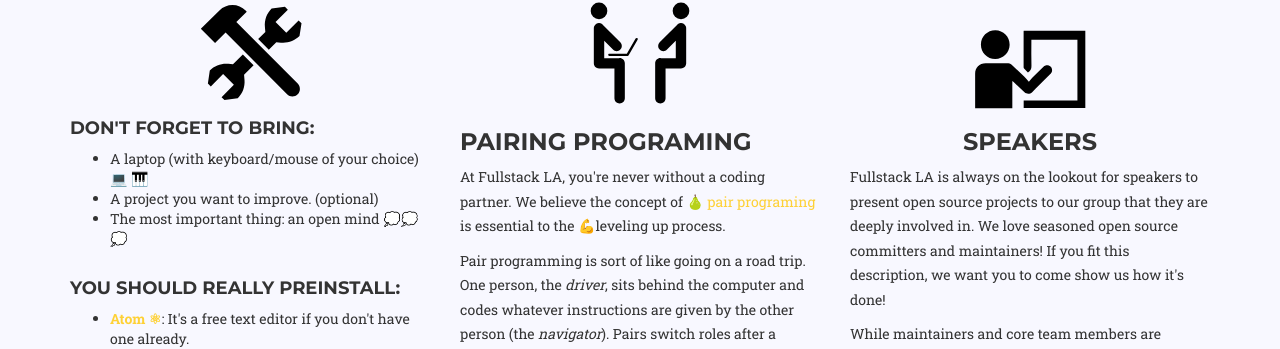
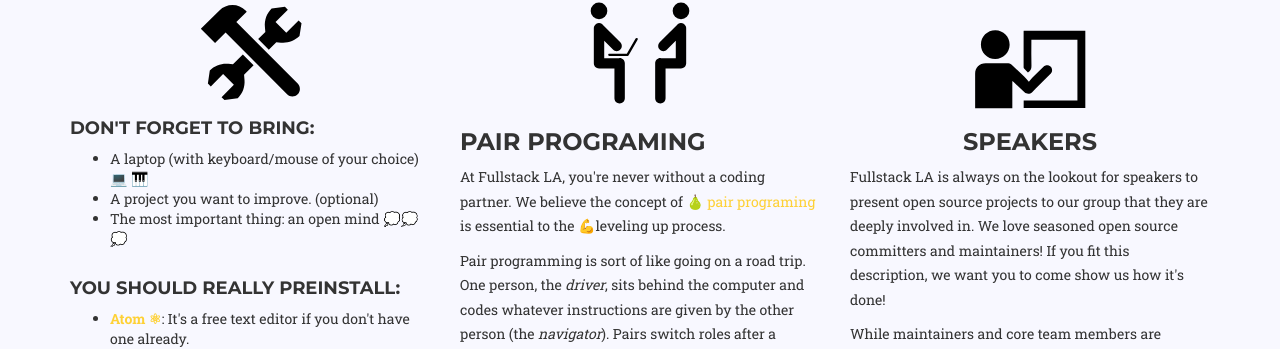
Before and after one commit to fullstackla/fullstackla.github.io, a Jekyll site: the page built from _events/2016-10-21-scna.md, in a window 1280 px wide and 900 px high, scrolled down 1499 px. Shown: the part 133-482 px from the top of the window. Built offline with Jekyll 4.4.1, drawn with Linux system fonts in a browser that asks for light colours; some web fonts are replaced.

Commit message:
Pair programming not pairing programming.

```diff
--- a/_includes/events/open-source-pair-programing.html
+++ b/_includes/events/open-source-pair-programing.html
@@ -1,6 +1,15 @@
-<h3>Pairing Programing</h3>
-<p>At Fullstack LA, you're never without a coding partner. We believe the concept of <a href="https://developer.atlassian.com/blog/2015/05/try-pair-programming/" target="_blank">🍐 pair programing</a> is essential to the 💪leveling up process.</p>
+<h3>Pair Programing</h3>
+<p>At Fullstack LA, you're never without a coding partner. We believe the
+concept of <a href="https://developer.atlassian.com/blog/2015/05/try-pair-programming/" target="_blank">🍐 pair programing</a>
+is essential to the 💪leveling up process.</p>
 
-<p>Pair programming is sort of like going on a road trip. One person, the <em>driver</em>, sits behind the computer and codes whatever instructions are given by the other person (the <em>navigator</em>). Pairs switch roles after a certain amount of time ⏲.</p>
+<p>Pair programming is sort of like going on a road trip. One person, the
+<em>driver</em>, sits behind the computer and codes whatever instructions are
+given by the other person (the <em>navigator</em>). Pairs switch roles after a
+certain amount of time ⏲.</p>
 
-<p>Pairing serves as a great way for Fullstack members to meet new people in the group, share knowledge and insights with their partner, and spot potential bugs before they happen during coding. The process can be messy, but the destination is all that matters. The destination being a fully functioning app/project!</p>
+<p>Pairing serves as a great way for Fullstack members to meet new people in
+the group, share knowledge and insights with their partner, and spot potential
+bugs before they happen during coding. The process can be messy, but the
+destination is all that matters. The destination being a fully functioning
+app/project!</p>
```
